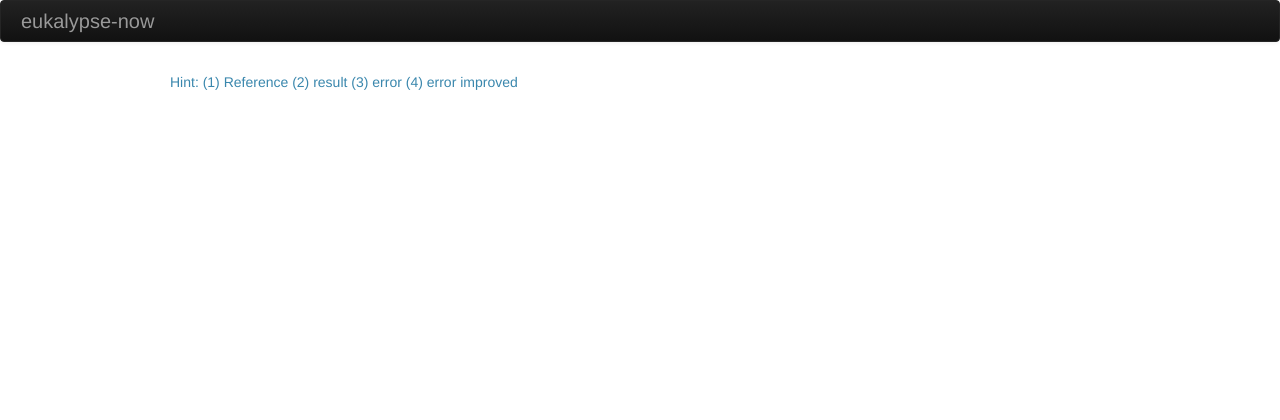
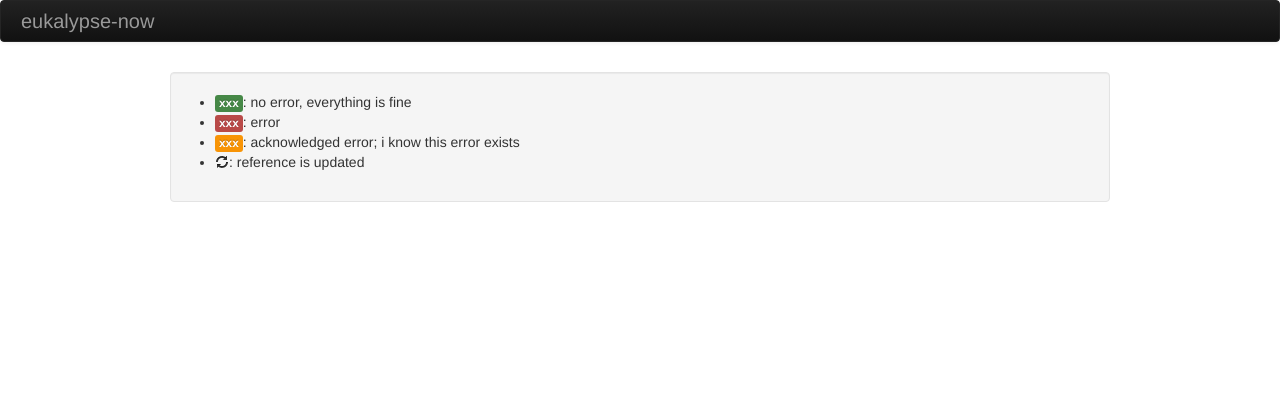
Before and after one commit to kinkerl/eukalypse_now, a Django app: template src/eukalypse_now/templates/eukalypse_now/testrun/detail.html in a window 1280 px wide. Shown: the top 420 px of the page. Run offline with Django 3.2, Linux system fonts and the light colour scheme; the template is opened without the code that fills it, so the values that code supplies are empty; some libraries are stand-ins or nearby versions.

Commit message:
added stati and new buttons and new detail layout

```diff
--- a/src/eukalypse_now/templates/eukalypse_now/root.html
+++ b/src/eukalypse_now/templates/eukalypse_now/root.html
@@ -28,5 +28,27 @@
 
       <script src="http://code.jquery.com/jquery-latest.js"></script>
       <script src="/static/js/bootstrap.min.js"></script>
+        <script>
+        jQuery(document).ready(function(){
+        jQuery('.ajaxcall').click(function(e){
+            e.preventDefault();
+
+            var ident = jQuery(this).data('ident');
+
+            jQuery.ajax({
+                url: jQuery(this).attr('href'),
+                dataType: 'json',
+                success: function(){
+                    var anchor = jQuery('.anchor[data-ident=' + ident + ']').attr('name');
+                    window.location.href = window.location.href.split('#')[0] + "#" + anchor;
+                    window.location.reload(true);
+                },
+                complete: function(){},
+                error: function() {}
+            });
+        });
+        });
+        </script>
+
   </body>
 </html>
--- a/src/eukalypse_now/templates/eukalypse_now/testrun/detail.html
+++ b/src/eukalypse_now/templates/eukalypse_now/testrun/detail.html
@@ -4,23 +4,51 @@
 
 {% block base_content %}
 <h1>{{testrun}}</h1>
-<p class="text-info">Hint: (1) Reference   (2) result   (3) error   (4) error improved</p>
+<div class="well">
+    <ul>
+    <li><span class="label label-success">xxx</span>: no error, everything is fine</li>
+    <li><span class="label label-important">xxx</span>: error</li>
+    <li><span class="label label-warning">xxx</span>: acknowledged error; i know this error exists</li>
+    <li><i class="icon-refresh"></i>: reference is updated</li>
+    </ul>
+</div>
+
 <ul>
 {% for testresult in testrun.testresult.all %}
     <li>
+    {% if testresult.error %}
+        <a class="anchor" data-ident="{{testresult.test.identifier}}" name="{{testresult.test.identifier}}" href="{{testresult.test.url}}">
+            {% if testresult.error_acknowledged %}
+                <span class="label label-warning">
+            {% else %}
+                <span class="label label-important">
+            {% endif %}
+            {{testresult.test.identifier}}</span>
+        </a>
+        {% if testresult.error_reference_updated %}
+            <i class="icon-refresh"  rel="tooltip" title="reference is updated"></i>
+        {% endif %}
 
+        <br/>
+        <ul class="thumbnails">
+          <li class="span2"><a title="Reference"  class="thumbnail" rel="tooltip" href="{{testresult.referenceimage.url}}"><img  width="100" src="{{testresult.referenceimage|thumbnail_url:'detail'}}"></a>  </li>
+          <li class="span2"><a title="Result"     class="thumbnail" rel="tooltip" href="{{testresult.resultimage.url}}"><img width="100" src="{{testresult.resultimage|thumbnail_url:'detail'}}"></a>  </li>
+          <li class="span2"><a title="Error"      class="thumbnail" rel="tooltip" href="{{testresult.errorimage.url}}"><img width="100" src="{{testresult.errorimage|thumbnail_url:'detail'}}"></a>  </li>
+          <li class="span2"><a title="Improved Error" class="thumbnail" rel="tooltip" href="{{testresult.errorimage_improved.url}}"><img width="100" src="{{testresult.errorimage_improved|thumbnail_url:'detail'}}"></a>  </li>
+          <li class="span2">
+            <div class="btn-group">
+                {% if not testresult.error_reference_updated %}
+                    <button class="btn ajaxcall" rel="tooltip" title="Use new created image as reference" data-ident="{{testresult.test.identifier}}" href="{{testresult.get_become_reference_url}}"><i class="icon-refresh"></i></button>
+                {% endif %}
+                {% if not testresult.error_acknowledged %}
+                    <button class="btn ajaxcall" rel="tooltip" title="acknowledge this error" data-ident="{{testresult.test.identifier}}" href="{{testresult.get_acknowledge_error_url}}" ><i class="icon-ok"></i></button>
+                {% endif %}
 
-	{% if testresult.error %}
-    	<a href="{{testresult.test.url}}"><span class="label label-important">{{testresult.test.identifier}}</span></a><br/>
-		<ul class="thumbnails">
-          <li class="span2"><a class="thumbnail" href="{{testresult.referenceimage.url}}"><img  width="100" src="{{testresult.referenceimage|thumbnail_url:'detail'}}"></a>  </li>
-		  <li class="span2"><a class="thumbnail" href="{{testresult.resultimage.url}}"><img width="100" src="{{testresult.resultimage|thumbnail_url:'detail'}}"></a>  </li>
-		  <li class="span2"><a class="thumbnail" href="{{testresult.errorimage.url}}"><img width="100" src="{{testresult.errorimage|thumbnail_url:'detail'}}"></a>  </li>
-		  <li class="span2"><a class="thumbnail" href="{{testresult.errorimage_improved.url}}"><img width="100" src="{{testresult.errorimage_improved|thumbnail_url:'detail'}}"></a>  </li>
-		  <li class="span2"><a href="{{testresult.get_become_reference_url}}" rel="tooltip" title="Use new created image as reference" data-placement="right"><i class="icon-refresh"></i></a></li>
+            </div>
 
 
 
+          </li>
         </ul>
     {% else %}
         <a href="{{testresult.test.url}}"><span class="label label-success">{{testresult.test.identifier}}</span></a><br/>
@@ -29,7 +57,6 @@
           <li class="span2"><a class="thumbnail" href="{{testresult.resultimage.url}}"><img width="100" src="{{testresult.resultimage|thumbnail_url:'detail'}}"></a>  </li>
         </ul>
     {% endif %}
-
     </li>
 {% endfor %}
 </ul>
--- a/src/eukalypse_now/urls.py
+++ b/src/eukalypse_now/urls.py
@@ -13,6 +13,7 @@ urlpatterns = patterns('',
     url(r'^testrun/list/', 'eukalypse_now.views.testrun_list'),
     url(r'^testrun/detail/(?P<testrun_id>\d+)/', 'eukalypse_now.views.testrun_detail'),
     url(r'^testresult/as_reference/(?P<testresult_id>\d+)/', 'eukalypse_now.views.testresult_as_reference'),
+    url(r'^testresult/acknowledge_error/(?P<testresult_id>\d+)/', 'eukalypse_now.views.testresult_acknowledge_error'),
     url(r'^media/(?P<path>.*)$', 'django.views.static.serve', {'document_root': settings.MEDIA_ROOT}),
     url(r'^admin/', include(admin.site.urls)),
     url(r'^favicon\.ico$', 'django.views.generic.simple.redirect_to', {'url': '/static/favicon.ico'}),
```
Also changed, not shown: src/eukalypse_now/models.py (+11 -0 lines), src/eukalypse_now/views.py (+8 -0 lines), src/eukalypse_now/migrations/0005_auto__add_field_testresult_errorstate.py (added), src/eukalypse_now/migrations/0006_auto__del_field_testresult_errorstate__add_field_testresult_error_ackn.py (added). Lines whose indentation alone changed are shown as unchanged.
